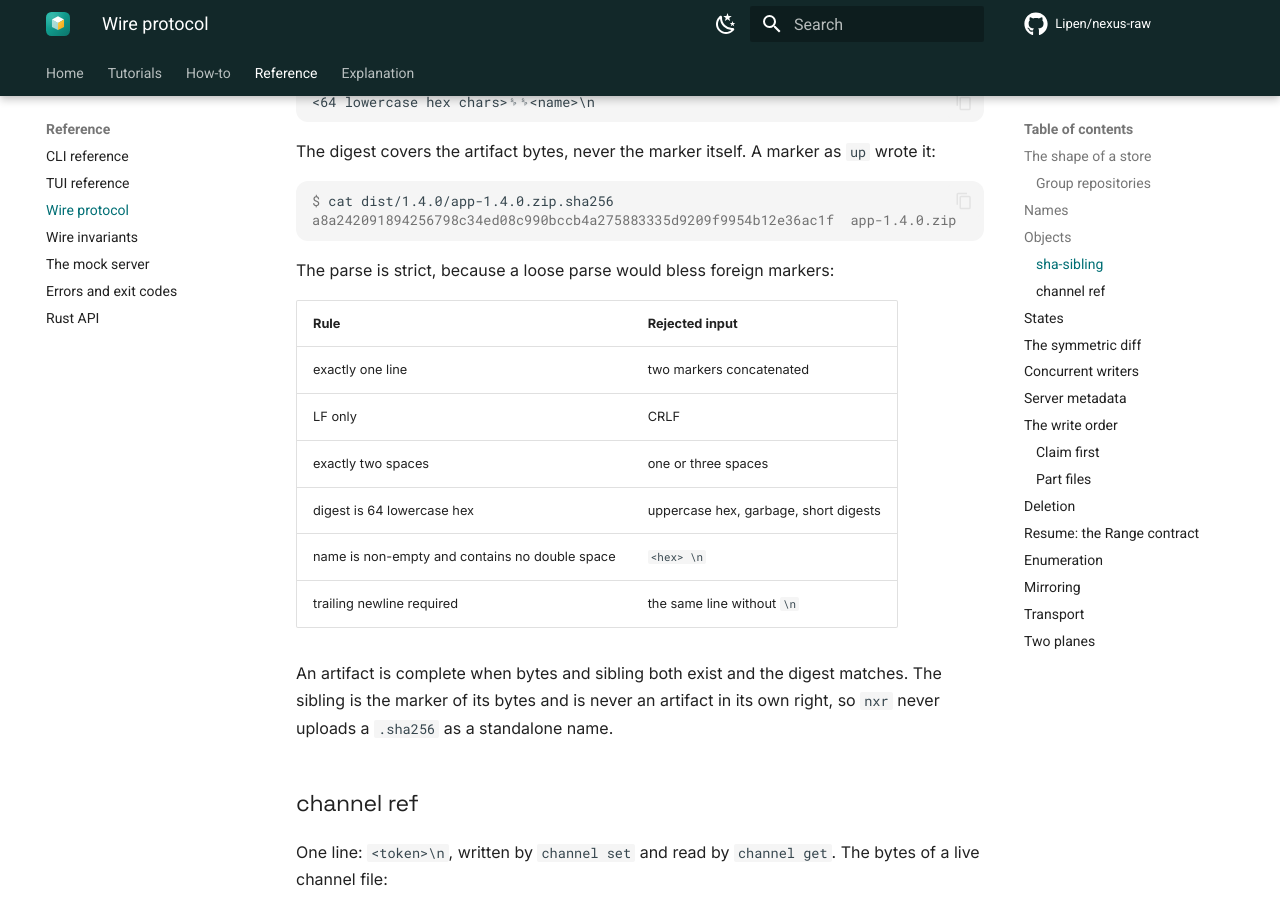
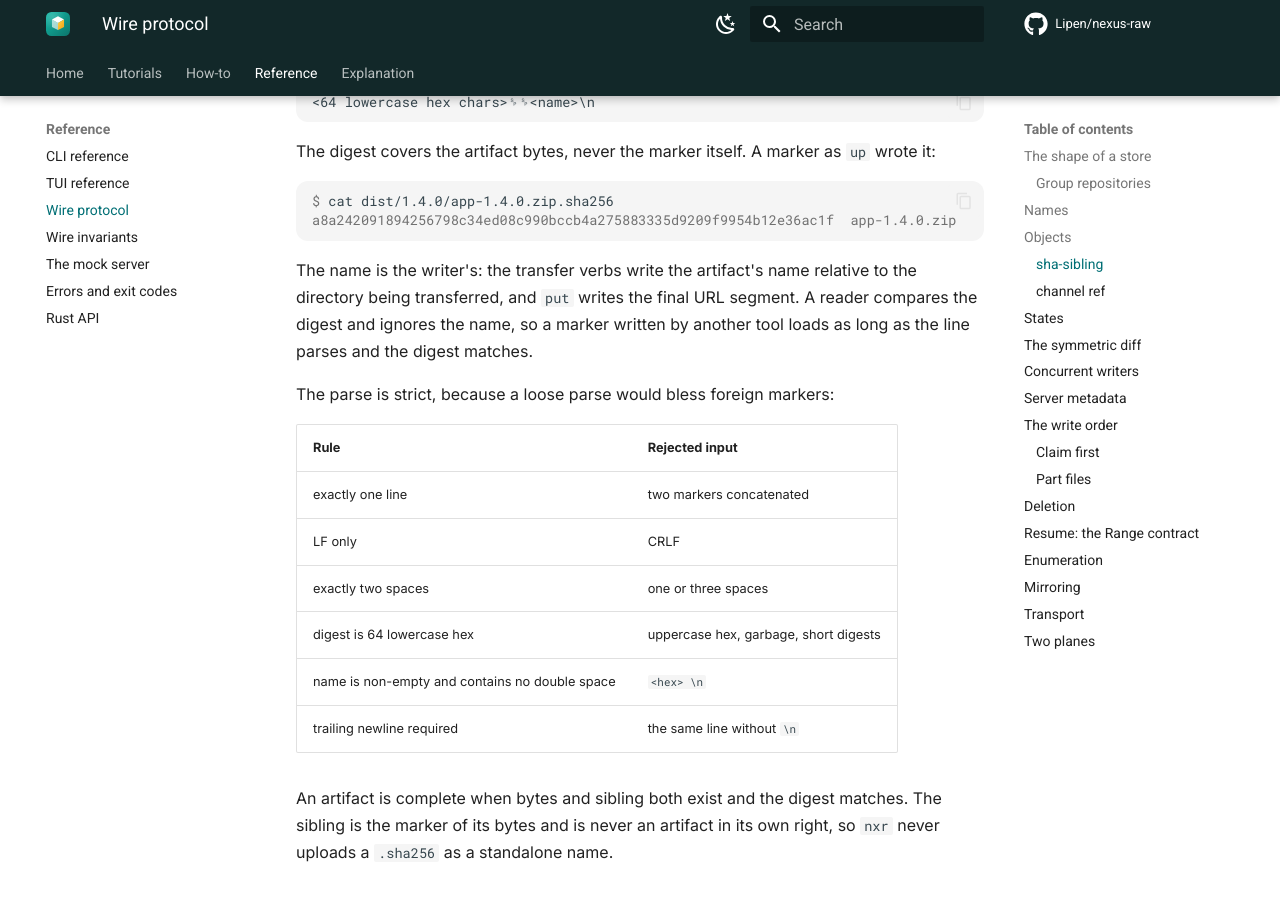
Before and after one commit to Lipen/nexus-raw, an MkDocs documentation site: the page built from docs/reference/protocol.md, in a window 1280 px wide and 900 px high, scrolled down 2063 px. Built offline with MkDocs 1.6.1 and Material for MkDocs 9.7.7, drawn with Linux system fonts in a browser that asks for light colours; comment, search, counter and statistics services are not loaded.

Commit message:
docs: the marker names its writer's convention

````diff
--- a/docs/reference/protocol.md
+++ b/docs/reference/protocol.md
@@ -71,6 +71,9 @@ A marker as `up` wrote it:
 $ cat dist/1.4.0/app-1.4.0.zip.sha256
 a8a242091894256798c34ed08c990bccb4a275883335d9209f9954b12e36ac1f  app-1.4.0.zip
 ```
+
+The name is the writer's: the transfer verbs write the artifact's name relative to the directory being transferred, and `put` writes the final URL segment.
+A reader compares the digest and ignores the name, so a marker written by another tool loads as long as the line parses and the digest matches.
 
 The parse is strict, because a loose parse would bless foreign markers:
 
````
